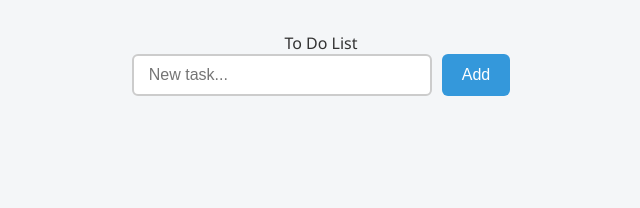
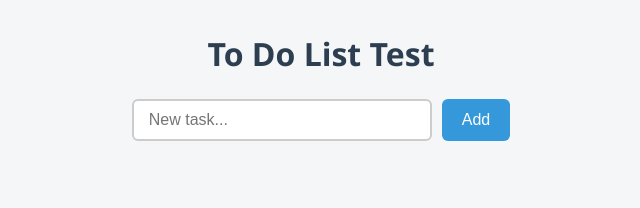
Before and after one commit to moreajay/cicd-pipeline, a website: page public/index.html in a window 1280 px wide. Shown: the whole page, without its empty margins (319-959 px from the left). Drawn offline with Linux system fonts and the light colour scheme; no server answers.

Commit message:
jenkinsfile updated

```diff
--- a/k8s/todo-list.yaml
+++ b/k8s/todo-list.yaml
@@ -14,7 +14,7 @@ spec:
     spec:
       containers:
       - name: todo-list-app
-        image: morehub/todo-list-app:V5
+        image: morehub/todo-list-app:latest
         envFrom:
          - configMapRef:
              name: todo-config
--- a/public/index.html
+++ b/public/index.html
@@ -121,8 +121,8 @@
 </style>
 
 </head>
-<body
-	<h1> To Do List </h1>
+<body>
+    <h1> To Do List Test </h1>
     <form id="todo-form">
         <input type="text" id="task-input" placeholder="New task..." required>
         <button type="submit">Add</button>
```
Also changed, not shown: 3 other files.
